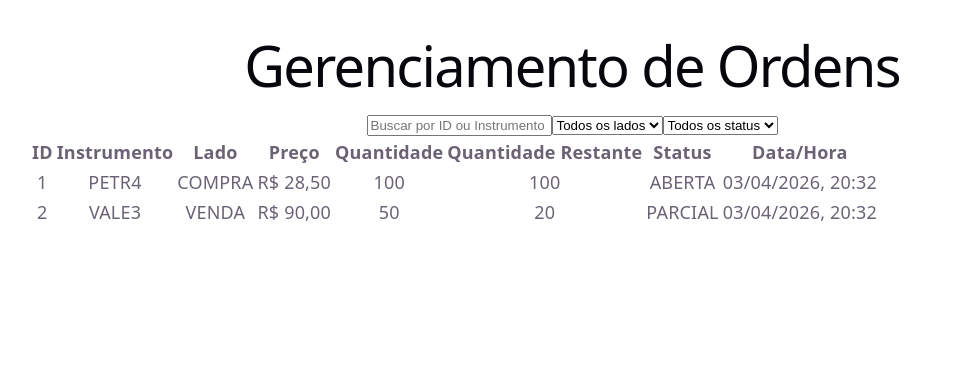
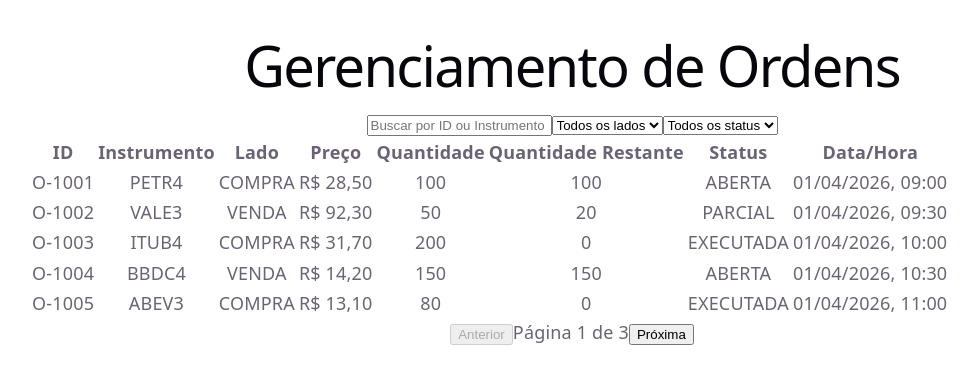
Before and after one commit to WashingtonLuiz81/coodesh-challenge, a React (Vite) app: page / in a window 1280 px wide. Shown: the top 384 px of the page, without its empty margins (68-1046 px from the left). Built offline with nearby package versions, Linux system fonts and the light colour scheme.

Commit message:
feat: implementa paginação na listagem de ordens

```diff
--- a/src/App.tsx
+++ b/src/App.tsx
@@ -1,5 +1,5 @@
 import { useMemo, useState } from "react";
-import { OrdersTable, OrdersFilters } from "@/components";
+import { OrdersTable, OrdersFilters, OrdersPagination } from "@/components";
 import { ordersMock } from "@/data/orders";
 import type { OrderSideFilter, OrderStatusFilter } from "./types/order";
 
@@ -7,6 +7,24 @@
   const [search, setSearch] = useState("");
   const [sideFilter, setSideFilter] = useState<OrderSideFilter>('TODOS');
   const [statusFilter, setStatusFilter] = useState<OrderStatusFilter>('TODOS');
+	const [currentPage, setCurrentPage] = useState(1);
+
+	const itemsPerPage = 5;
+
+	const handleSearchChange = (value: string) => {
+    setSearch(value);
+    setCurrentPage(1);
+  };
+
+  const handleSideFilterChange = (value: OrderSideFilter) => {
+    setSideFilter(value);
+    setCurrentPage(1);
+  };
+
+  const handleStatusFilterChange = (value: OrderStatusFilter) => {
+    setStatusFilter(value);
+    setCurrentPage(1);
+  };
 
   const filteredOrders = useMemo(() => {
 		let result = [...ordersMock];
@@ -32,6 +50,15 @@
     return result;
 	}, [search, sideFilter, statusFilter]);
 
+	const totalPages = Math.ceil(filteredOrders.length / itemsPerPage);
+
+  const paginatedOrders = useMemo(() => {
+    const startIndex = (currentPage - 1) * itemsPerPage;
+    const endIndex = startIndex + itemsPerPage;
+
+    return filteredOrders.slice(startIndex, endIndex);
+  }, [filteredOrders, currentPage]);
+
   return (
     <div style={{ padding: 20}}>
       <h1>Gerenciamento de Ordens</h1>
@@ -40,11 +67,18 @@
         search={search}
         sideFilter={sideFilter}
         statusFilter={statusFilter}
-        onSearchChange={setSearch}
-        onSideFilterChange={setSideFilter}
-        onStatusFilterChange={setStatusFilter}
+        onSearchChange={handleSearchChange}
+        onSideFilterChange={handleSideFilterChange}
+        onStatusFilterChange={handleStatusFilterChange}
       />
-      <OrdersTable orders={filteredOrders} />
+
+      <OrdersTable orders={paginatedOrders} />
+
+			<OrdersPagination
+        currentPage={currentPage}
+        totalPages={totalPages}
+        onPageChange={setCurrentPage}
+      />
     </div>
   )
 }
--- /dev/null
+++ b/src/components/OrdersPagination/OrdersPagination.tsx
@@ -0,0 +1,37 @@
+type OrdersPaginationProps = {
+  currentPage: number;
+  totalPages: number;
+  onPageChange: (page: number) => void;
+};
+
+export function OrdersPagination({
+  currentPage,
+  totalPages,
+  onPageChange,
+}: OrdersPaginationProps){
+    if (totalPages <= 1) {
+    return null;
+  }
+
+  return (
+    <div>
+      <button
+        onClick={() => onPageChange(currentPage - 1)}
+        disabled={currentPage === 1}
+      >
+        Anterior
+      </button>
+
+      <span>
+        Página {currentPage} de {totalPages}
+      </span>
+
+      <button
+        onClick={() => onPageChange(currentPage + 1)}
+        disabled={currentPage === totalPages}
+      >
+        Próxima
+      </button>
+    </div>
+  );
+}
--- a/src/components/index.ts
+++ b/src/components/index.ts
@@ -1,2 +1,3 @@
 export * from "./OrdersTable/OrdersTable"
 export * from "./OrdersFilters/OrdersFilters"
+export * from "./OrdersPagination/OrdersPagination";
--- a/src/data/orders.ts
+++ b/src/data/orders.ts
@@ -2,23 +2,123 @@
 
 export const ordersMock: Order[] = [
   {
-        id: "1",
+    id: "O-1001",
     instrument: "PETR4",
     side: "COMPRA",
     price: 28.5,
     quantity: 100,
     remainingQuantity: 100,
     status: "ABERTA",
-        createdAt: new Date().toISOString(),
+    createdAt: "2026-04-01T09:00:00.000Z",
   },
   {
-        id: "2",
+    id: "O-1002",
     instrument: "VALE3",
     side: "VENDA",
-        price: 90,
+    price: 92.3,
     quantity: 50,
     remainingQuantity: 20,
     status: "PARCIAL",
-        createdAt: new Date().toISOString(),
-    }
-]
+    createdAt: "2026-04-01T09:30:00.000Z",
+  },
+  {
+    id: "O-1003",
+    instrument: "ITUB4",
+    side: "COMPRA",
+    price: 31.7,
+    quantity: 200,
+    remainingQuantity: 0,
+    status: "EXECUTADA",
+    createdAt: "2026-04-01T10:00:00.000Z",
+  },
+  {
+    id: "O-1004",
+    instrument: "BBDC4",
+    side: "VENDA",
+    price: 14.2,
+    quantity: 150,
+    remainingQuantity: 150,
+    status: "ABERTA",
+    createdAt: "2026-04-01T10:30:00.000Z",
+  },
+  {
+    id: "O-1005",
+    instrument: "ABEV3",
+    side: "COMPRA",
+    price: 13.1,
+    quantity: 80,
+    remainingQuantity: 0,
+    status: "EXECUTADA",
+    createdAt: "2026-04-01T11:00:00.000Z",
+  },
+  {
+    id: "O-1006",
+    instrument: "BBAS3",
+    side: "VENDA",
+    price: 48.9,
+    quantity: 60,
+    remainingQuantity: 60,
+    status: "CANCELADA",
+    createdAt: "2026-04-01T11:30:00.000Z",
+  },
+  {
+    id: "O-1007",
+    instrument: "PETR4",
+    side: "VENDA",
+    price: 29.0,
+    quantity: 120,
+    remainingQuantity: 40,
+    status: "PARCIAL",
+    createdAt: "2026-04-01T12:00:00.000Z",
+  },
+  {
+    id: "O-1008",
+    instrument: "VALE3",
+    side: "COMPRA",
+    price: 91.0,
+    quantity: 70,
+    remainingQuantity: 70,
+    status: "ABERTA",
+    createdAt: "2026-04-01T12:30:00.000Z",
+  },
+  {
+    id: "O-1009",
+    instrument: "ITUB4",
+    side: "VENDA",
+    price: 32.0,
+    quantity: 90,
+    remainingQuantity: 0,
+    status: "EXECUTADA",
+    createdAt: "2026-04-01T13:00:00.000Z",
+  },
+  {
+    id: "O-1010",
+    instrument: "BBDC4",
+    side: "COMPRA",
+    price: 14.8,
+    quantity: 110,
+    remainingQuantity: 110,
+    status: "ABERTA",
+    createdAt: "2026-04-01T13:30:00.000Z",
+  },
+  {
+    id: "O-1011",
+    instrument: "ABEV3",
+    side: "VENDA",
+    price: 12.9,
+    quantity: 95,
+    remainingQuantity: 30,
+    status: "PARCIAL",
+    createdAt: "2026-04-01T14:00:00.000Z",
+  },
+  {
+    id: "O-1012",
+    instrument: "BBAS3",
+    side: "COMPRA",
+    price: 49.5,
+    quantity: 40,
+    remainingQuantity: 0,
+    status: "EXECUTADA",
+    createdAt: "2026-04-01T14:30:00.000Z",
+  },
+];
```
Also changed, not shown: src/components/OrdersPagination/OrdersPagination.module.css (added). Lines whose indentation alone changed are shown as unchanged.
